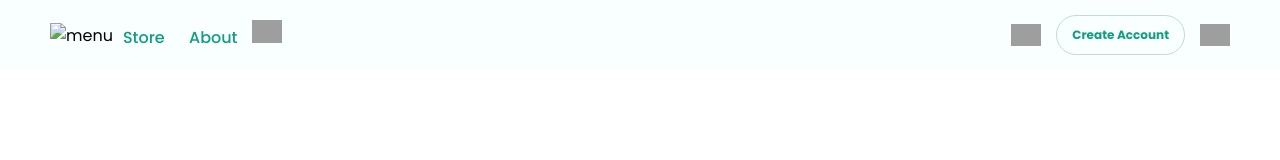
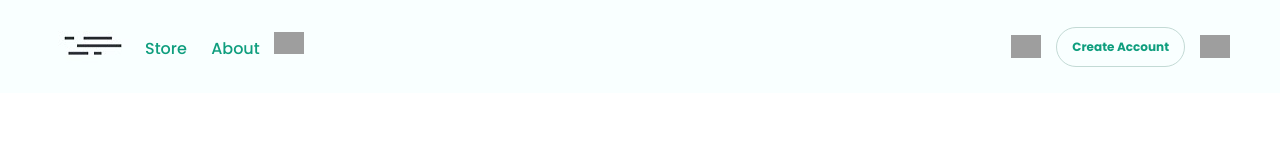
Before and after one commit to Johndev85/Layout-tech, a plain HTML site: page index.html in a window 1280 px wide. Shown: the top 160 px of the page. Drawn offline with Linux system fonts and the light colour scheme; the site is published under a folder, as on GitHub Pages, so addresses that start at the root find nothing; grey boxes are pictures that could not be loaded.

Commit message:
fixed url menu icon

```diff
--- a/index.html
+++ b/index.html
@@ -9,7 +9,7 @@
 <body>
     <header>
         <nav class="header-menu">
-            <img src="/assets/menu.jpg" alt="menu">
+            <img src="./assets/menu.jpg" alt="menu">
             <ul class="menu-list">
                 <a href="#">Store</a>
                 <a href="#">About</a>
```
